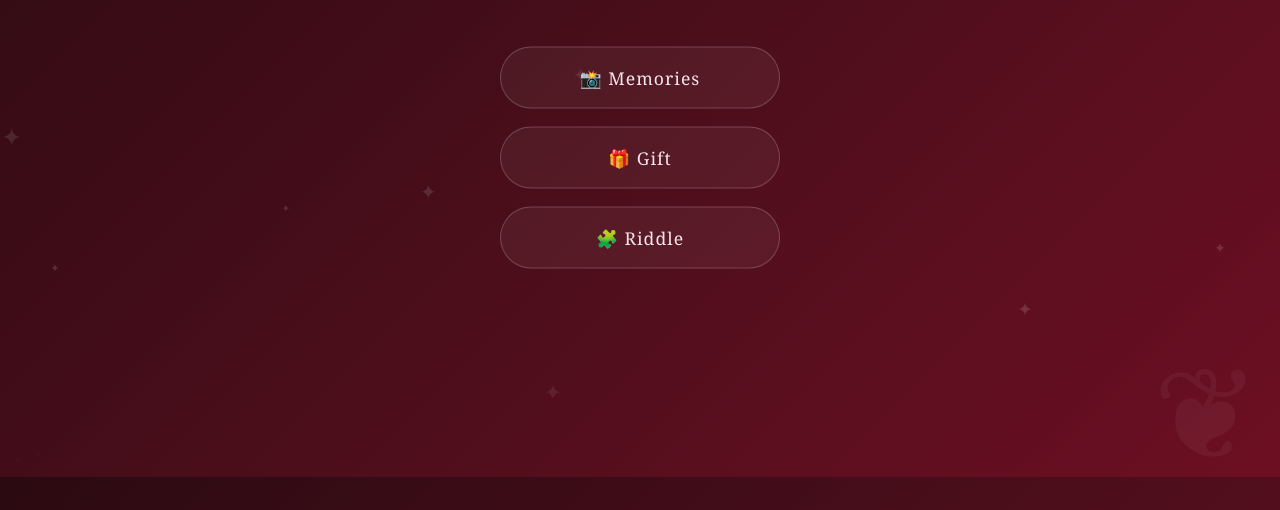
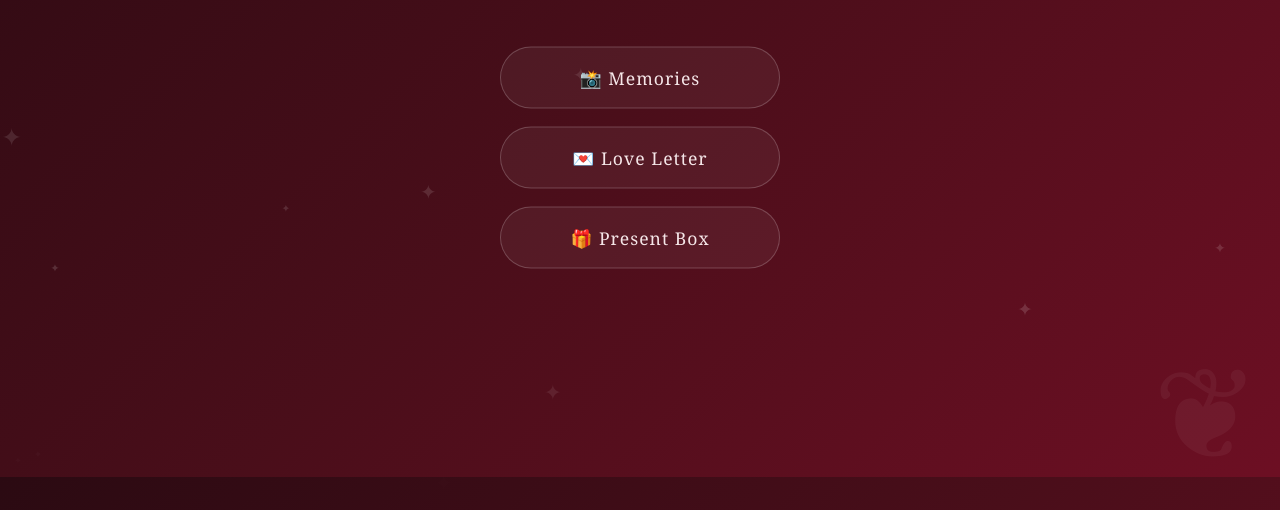
Before and after one commit to monefuku/Romualdanniversary-site, a plain HTML site: page index.html in a window 1280 px wide. Shown: the part 323-833 px from the top of the page. Drawn offline with Linux system fonts and the light colour scheme.

Commit message:
Update index.html

```diff
--- a/index.html
+++ b/index.html
@@ -119,11 +119,11 @@ h1 {
   </a>
 
   <a class="button" href="gift.html">
-    🎁 Gift
+    💌 Love Letter
   </a>
 
   <a class="button" href="riddle.html">
-    🧩 Riddle
+    🎁 Present Box
   </a>
 
 </div>
```
